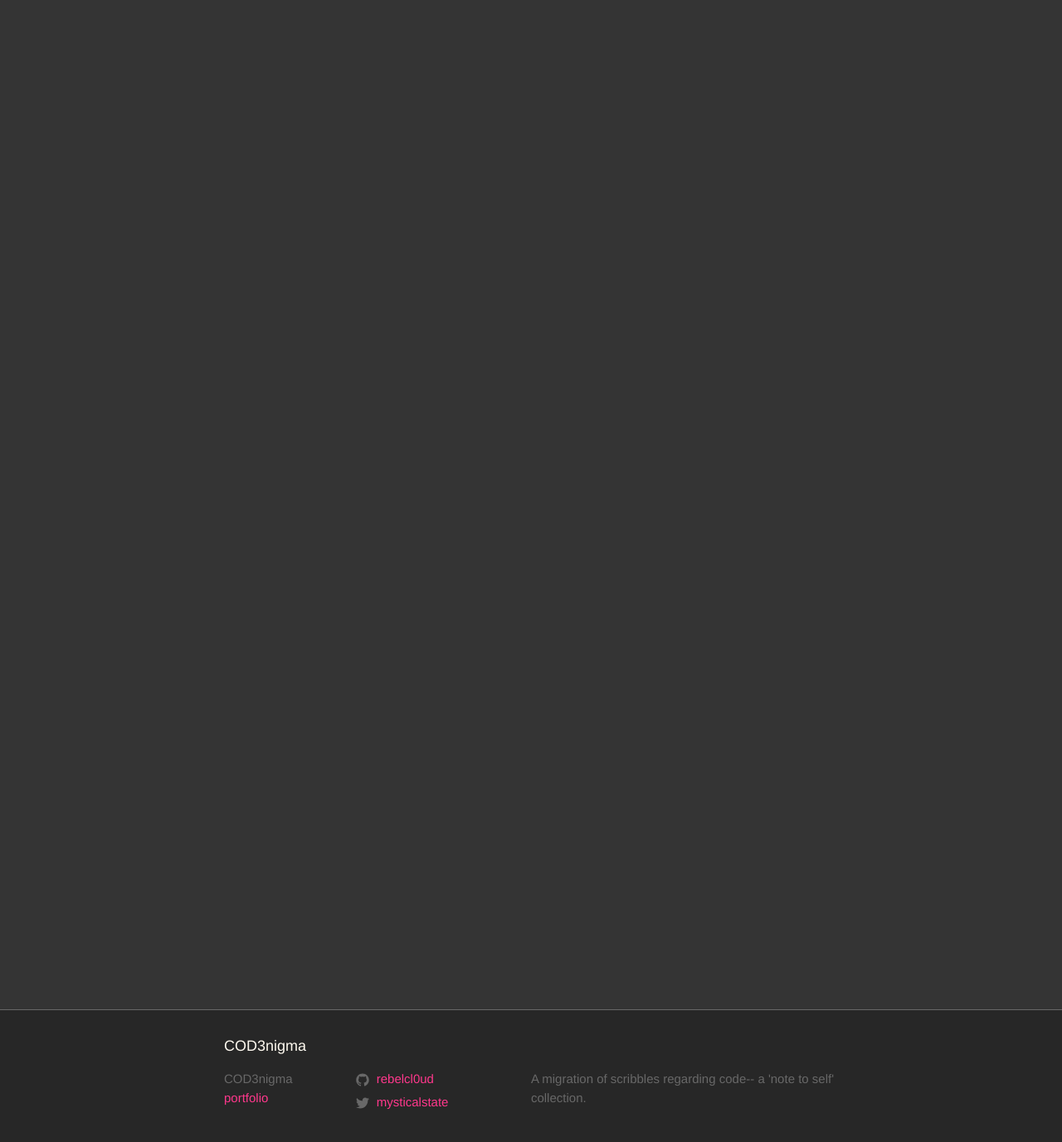
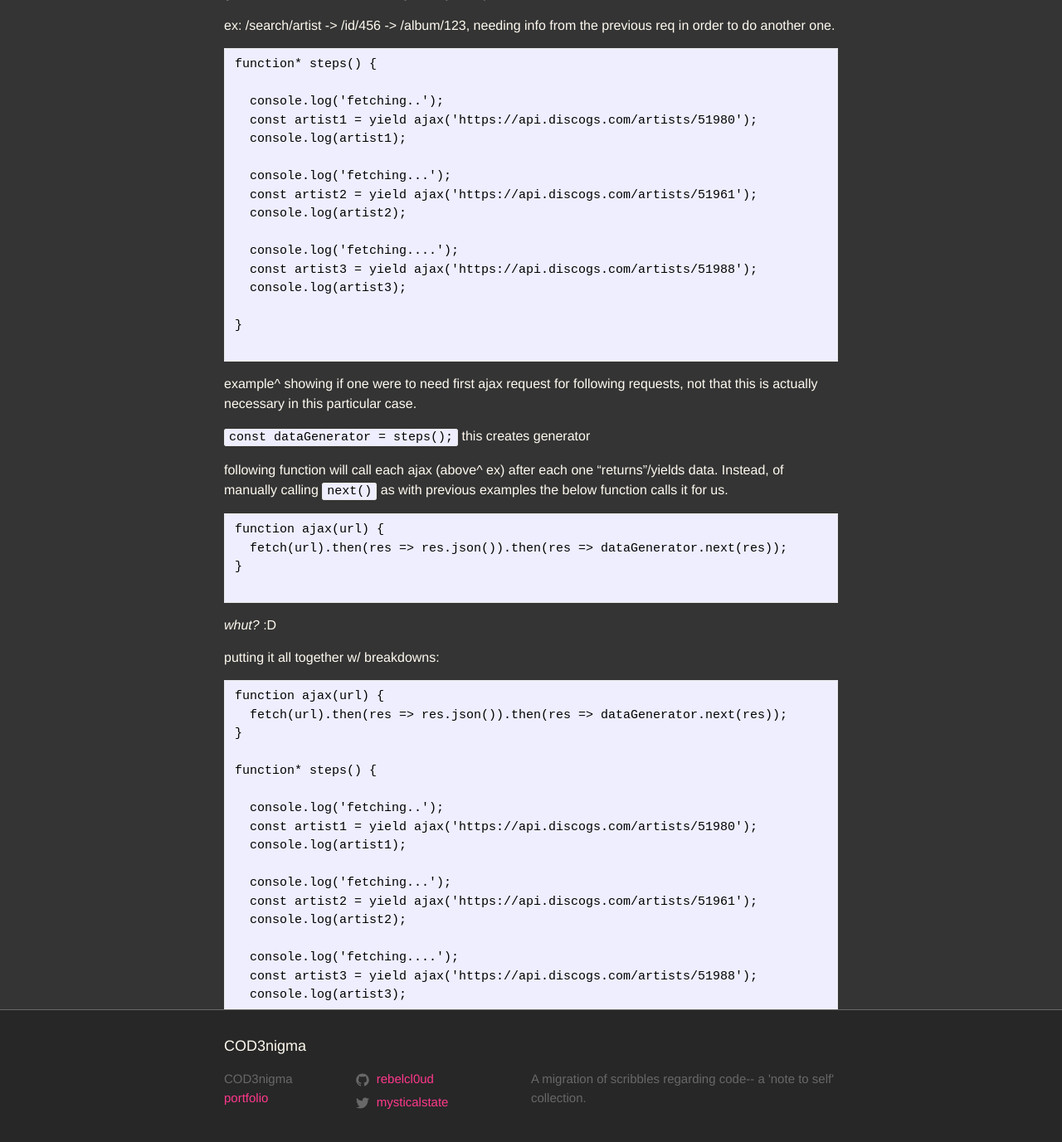
Before and after one commit to rebelcl0ud/blog, a Jekyll site: the page built from _posts/2018-05-06-[41]-es6-status-generators.markdown, in a window 1280 px wide and 1400 px high, scrolled down 1715 px. Shown: the top 1377 px of the window at 83% size. Built offline with Jekyll 4.4.1, drawn with Linux system fonts in a browser that asks for light colours; some of the changed text lies outside the part shown.

Commit message:
added notes on generators/ajax flow control

````diff
--- a/_posts/2018-05-06-[41]-es6-status-generators.markdown
+++ b/_posts/2018-05-06-[41]-es6-status-generators.markdown
@@ -6,6 +6,8 @@ categories: javascript
 ---
 
 generator functions offer multiple type returns using yield.
+
+Note: the * can be put after function or before function name.
 
 ```
 function* listDogs() {
@@ -22,7 +24,7 @@ however, inputting `dog.next()` will "return" or `yield` first object with value
 
 the above example is hardcoded, but dynamically generated variables is possible, example below.
 ```
-function* listDogs() {
+function *listDogs() {
   let i = 0;
   yield i;
   i++;
@@ -63,3 +65,90 @@ multiple use of `yield` unnecessary (1st ex), using one like above will "return"
 input of `inventorGen` in console will output `Generator {  }` with dropdown of prototype methods built in such as `next()`.
 
 `inventorGen.next()` outputs first object from above example, for quick display of info use `inventorGen.next().value`- will display `Object { first: "Isaac", last: "Newton", year: 1643 }` instead of `Object { value: {…}, done: false }`.
+
+### generators for ajax flow control
+
+generators have waterfall ability-like ajax requests.
+
+ex: /search/artist -> /id/456 -> /album/123, needing info from the previous req in order to do another one.
+
+```
+function* steps() {
+
+  console.log('fetching..');
+  const artist1 = yield ajax('https://api.discogs.com/artists/51980');
+  console.log(artist1);
+
+  console.log('fetching...');
+  const artist2 = yield ajax('https://api.discogs.com/artists/51961');
+  console.log(artist2);
+
+  console.log('fetching....');
+  const artist3 = yield ajax('https://api.discogs.com/artists/51988');
+  console.log(artist3);
+
+}
+
+```
+example^ showing if one were to need first ajax request for following requests, not that this is actually necessary in this particular case.
+
+`const dataGenerator = steps();` this creates generator
+
+
+following function will call each ajax (above^ ex) after each one "returns"/yields data. Instead, of manually calling `next()` as with previous examples the below function calls it for us.
+```
+function ajax(url) {
+  fetch(url).then(res => res.json()).then(res => dataGenerator.next(res));
+}
+
+```
+
+*whut?* :D
+
+putting it all together w/ breakdowns:
+```
+function ajax(url) {
+  fetch(url).then(res => res.json()).then(res => dataGenerator.next(res));
+}
+
+function* steps() {
+
+  console.log('fetching..');
+  const artist1 = yield ajax('https://api.discogs.com/artists/51980');
+  console.log(artist1);
+
+  console.log('fetching...');
+  const artist2 = yield ajax('https://api.discogs.com/artists/51961');
+  console.log(artist2);
+
+  console.log('fetching....');
+  const artist3 = yield ajax('https://api.discogs.com/artists/51988');
+  console.log(artist3);
+
+}
+
+const dataGenerator = steps();
+dataGenerator.next();
+
+```
+  - on page load a brand new generator gets created
+  - `dataGenerator.next()` kicks off generator (aka-> steps())
+  - which will get the first one (artist1) to run
+  - which will request ajax
+  - which will run url
+  - when data comes back, next() is called until it cycles through "returns"/yields
+
+Note: whatever passed in next() will go back to generator, stored in variable
+
+console output:
+```
+fetching..
+>Object { profile: "Synth funk - brit house british quintet assisted by [a=Paul Weller]", releases_url: "https://api.discogs.com/artists/51980/releases", name: "Black Britain", uri: "https://www.discogs.com/artist/51980-Black-Britain", members: (3) […], images: (1) […], resource_url: "https://api.discogs.com/artists/51980", id: 51980, data_quality: "Needs Vote", aliases: (1) […] }
+
+fetching...
+>Object { profile: "", realname: "Luis Paris", releases_url: "https://api.discogs.com/artists/51961/releases", name: "Quadraphonics", uri: "https://www.discogs.com/artist/51961-Quadraphonics", resource_url: "https://api.discogs.com/artists/51961", id: 51961, data_quality: "Correct", aliases: (1) […] }
+
+fetching....
+>Object { profile: "Rapper.\r\nBorn: August 19, 1970, Bronx, New York, USA.\r\n\r\nRaised in the South Bronx area of New York. Part of the [a=D.I.T.C.] Crew.\r\n", realname: "Joseph Antonio Cartagena", releases_url: "https://api.discogs.com/artists/51988/releases", name: "Fat Joe", uri: "https://www.discogs.com/artist/51988-Fat-Joe", urls: (2) […], images: (8) […], resource_url: "https://api.discogs.com/artists/51988", aliases: (2) […], id: 51988, … }
+
+```
````
